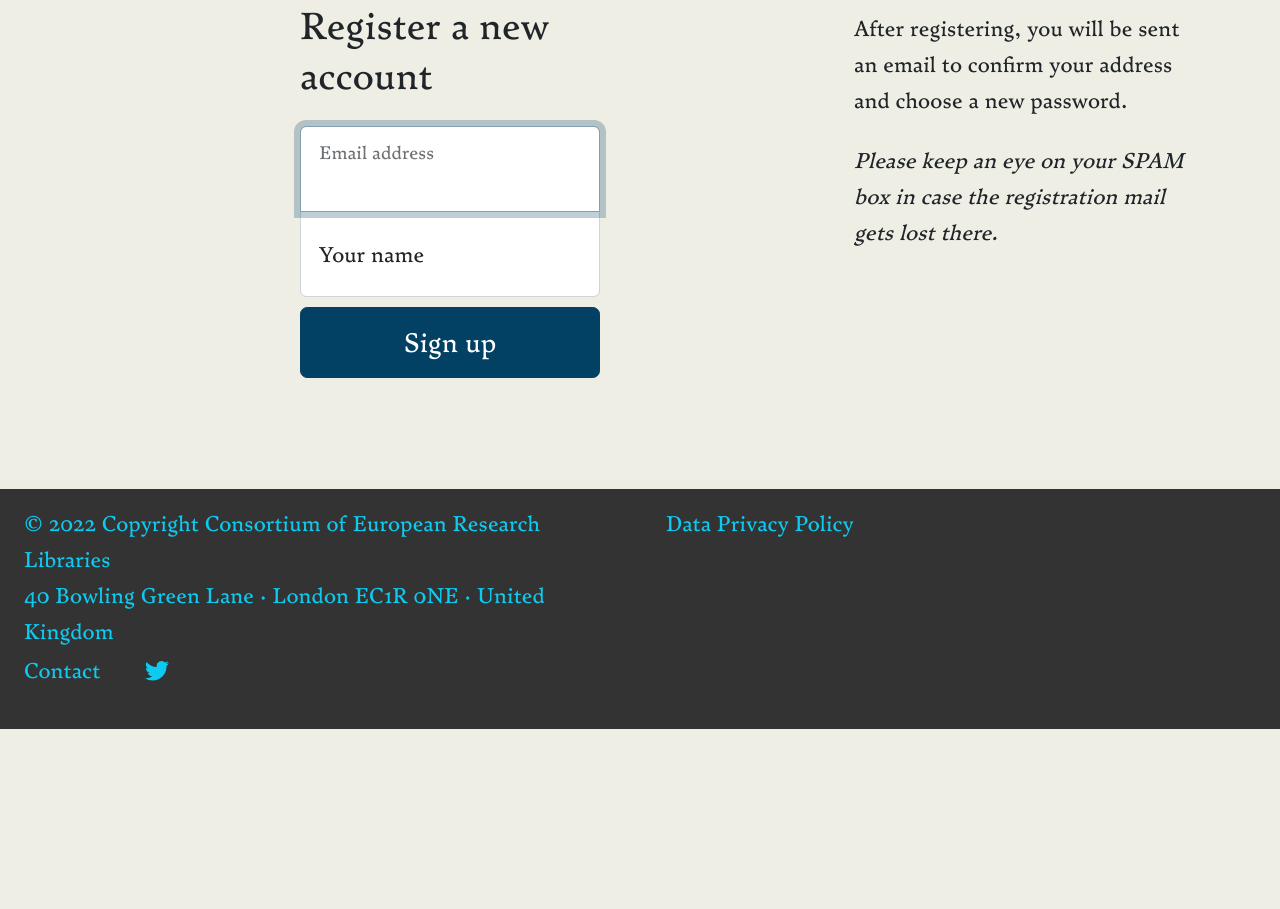
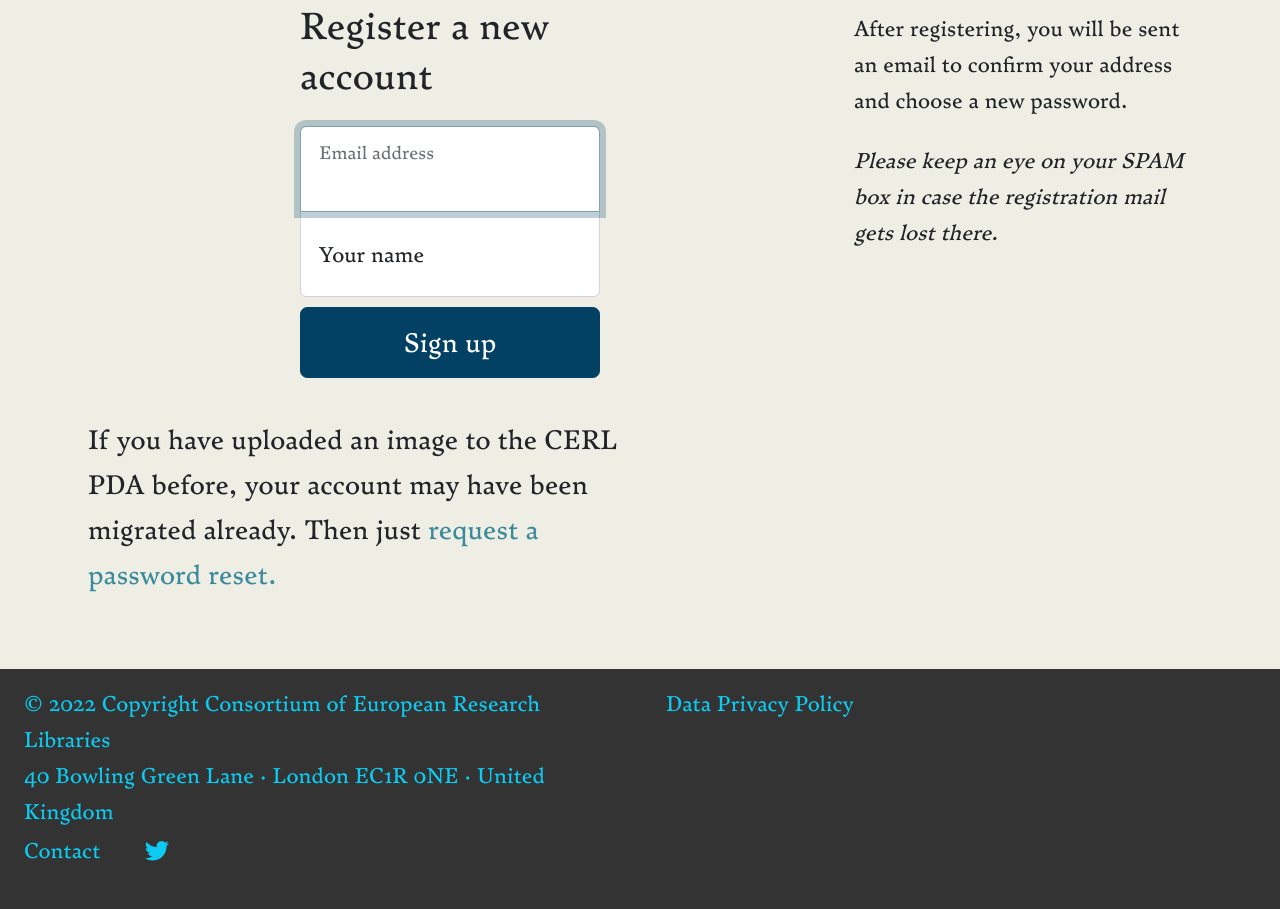
Before and after one commit to epoz/cerlpda, a FastAPI app: page /register in a window 1280 px wide. Shown: the part 167-1076 px from the top of the page. Before the commit the page ends 896 px from the top, so only its background shows below. Run offline with FastAPI, Linux system fonts and the light colour scheme; style sheets or scripts are compiled from the project's sources.

Commit message:
Account registration message

```diff
--- a/src/templates/register.html
+++ b/src/templates/register.html
@@ -48,6 +48,11 @@
         </div>
 
     </div>
+    <div class="row">
+        <div class="col-6 lead">If you have uploaded an image to the CERL PDA before, your account may have been migrated already.
+            Then just <a href="/passwordreset">request a password reset.</a>
+        </div>
+    </div>
 
 </div>
 <script type="text/javascript">
```
